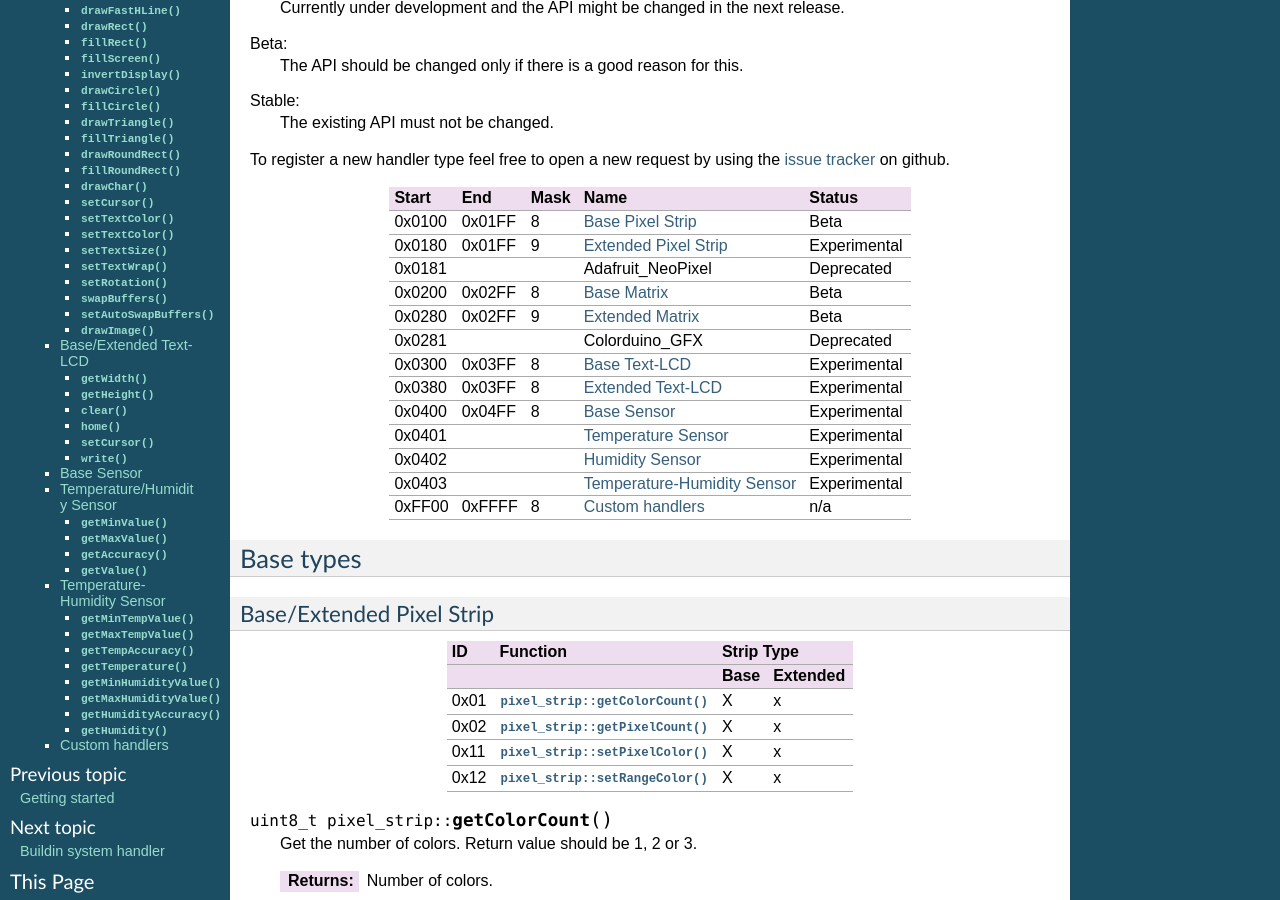
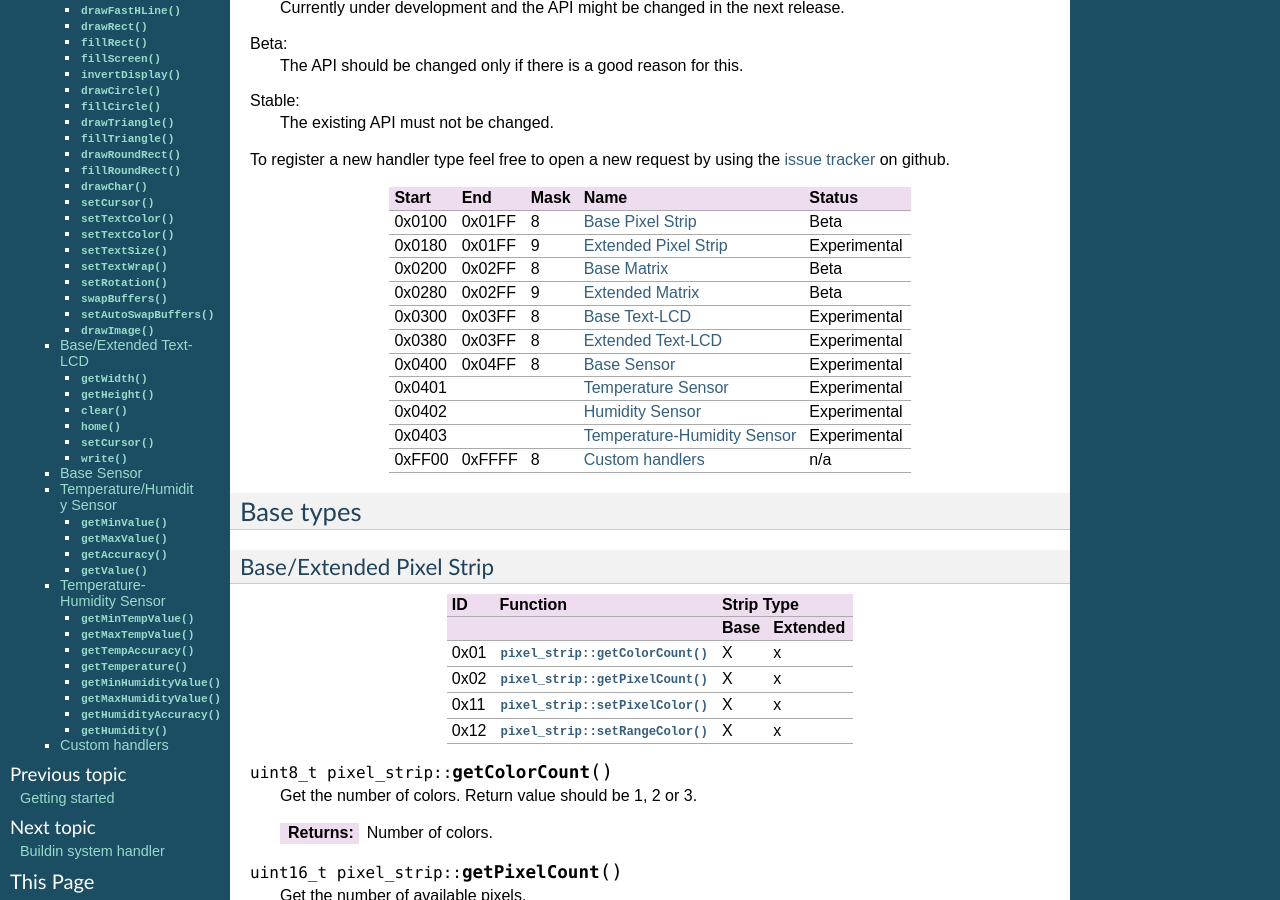
Before and after one commit to DinoTools/ArduRPC, a Sphinx documentation site: the page built from doc/source/user/handler.rst, in a window 1280 px wide and 900 px high, scrolled down 345 px. Built offline with Sphinx 7.4.7, drawn with Linux system fonts in a browser that asks for light colours.

Commit message:
doc - Remove deprecated handler IDs

```diff
--- a/doc/source/user/handler.rst
+++ b/doc/source/user/handler.rst
@@ -26,13 +26,9 @@ To register a new handler type feel free to open a new request by using the `iss
 +--------+--------+------+-------------------------------------------------------------------------------+--------------+
 | 0x0180 | 0x01FF |    9 | :ref:`Extended Pixel Strip <Extended Pixel Strip>`                            | Experimental |
 +--------+--------+------+-------------------------------------------------------------------------------+--------------+
-| 0x0181          |      | Adafruit_NeoPixel                                                             | Deprecated   |
-+--------+--------+------+-------------------------------------------------------------------------------+--------------+
 | 0x0200 | 0x02FF |    8 | :ref:`Base Matrix <Base Matrix>`                                              | Beta         |
 +--------+--------+------+-------------------------------------------------------------------------------+--------------+
 | 0x0280 | 0x02FF |    9 | :ref:`Extended Matrix <Extended Matrix>`                                      | Beta         |
-+--------+--------+------+-------------------------------------------------------------------------------+--------------+
-| 0x0281          |      | Colorduino_GFX                                                                | Deprecated   |
 +--------+--------+------+-------------------------------------------------------------------------------+--------------+
 | 0x0300 | 0x03FF |    8 | :ref:`Base Text-LCD <Base Text-LCD>`                                          | Experimental |
 +--------+--------+------+-------------------------------------------------------------------------------+--------------+
```
